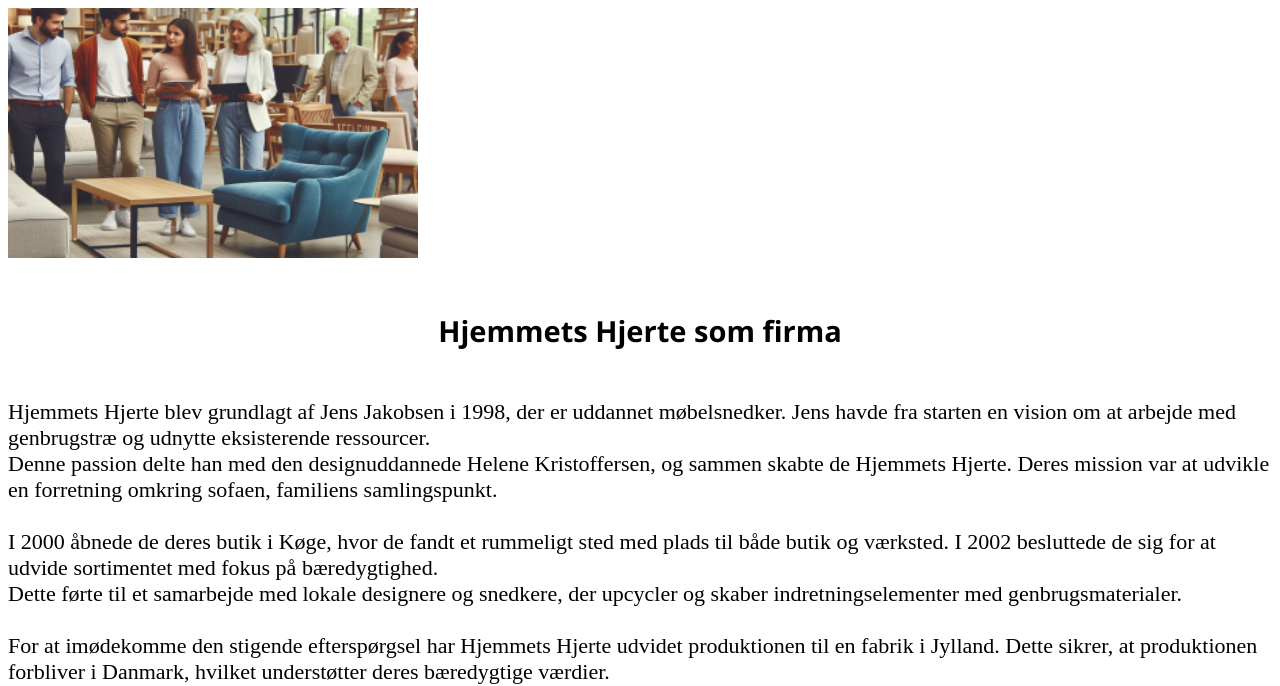
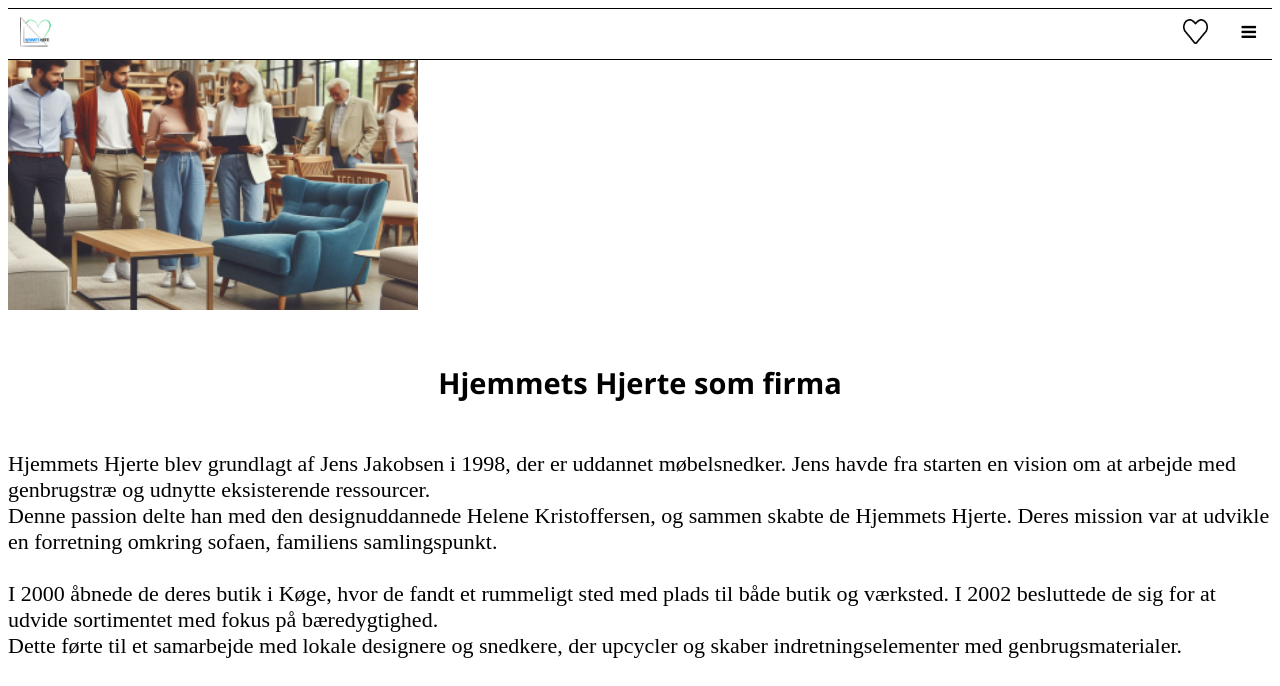
Before and after one commit to zenia2000/HHRims, a plain HTML site: page Om os.html in a window 1280 px wide. Shown: the top 686 px of the page. Drawn offline with nearby package versions, Linux system fonts and the light colour scheme; a web font is replaced by a local one.

Commit message:
Nu med Navbar.

```diff
--- a/Om os.html
+++ b/Om os.html
@@ -7,12 +7,36 @@
           content="width=device-width, user-scalable=no, initial-scale=1.0, maximum-scale=1.0, minimum-scale=1.0">
     <meta http-equiv="X-UA-Compatible" content="ie=edge">
     <link rel="stylesheet" href="style.css">
+    <link rel="stylesheet" href="style.css">
+    <link rel="stylesheet" href="https://cdnjs.cloudflare.com/ajax/libs/font-awesome/4.7.0/css/font-awesome.min.css">
+
 
 
     <title>Om os</title>
 </head>
 <!-- MIA's side -->
 <body>
+
+<!-- Top Navigation Menu -->
+<nav id="topnavi" class="topnav">
+    <a href="index.html"><img src="Miabilleder/logo-kopi.png" alt="logo" class="logo">
+    </a>
+
+    <a class="heart"><img src="Miabilleder/Vector.png" alt="hjerte" class="hjerte"></a>
+
+    <div id="myLinks">
+        <a href="#">Kollektion</a>
+        <a href="#">Interiør</a>
+        <a href="#">Om os</a>
+        <a href="#">Kontakt</a>
+    </div>
+
+    <a href="#" class="icon" onclick="myFunction()" >
+        <i class="fa fa-bars fa-2xl" ></i>
+    </a>
+
+</nav>
+
 <!--topbilledet på om os siden -->
 <img class="omosfirma" src="Miabilleder/image%2048.png" alt="firmabillede" width="410" height="250">
 
@@ -81,5 +105,6 @@
     </a>
 </main>
 
+<script src="js.js"></script>
 </body>
 </html>
--- a/style.css
+++ b/style.css
@@ -71,6 +71,64 @@ Når du vil bruge .maintext skal du i HTML skrive:
 
 /* MIA CSS */
 
+/*Navigationsbaren, fundet som "mobile navigation bar" på w3schools */
+
+.topnav {
+    overflow: hidden;
+    background-color: white;
+    position: relative;
+    display: flex;
+    width: 100%;
+    border-bottom: 1px solid black;
+    border-top: 1px solid black;
+}
+
+.topnav #myLinks {
+    display: none;
+}
+
+.topnav a {
+    color: black;
+    text-decoration: none;
+    font-size: 17px;
+    display: block;
+}
+
+.topnav a.icon {
+    background: white;
+    display: block;
+    position: absolute;
+    right: 0;
+    top: 0;
+}
+
+.topnav a:hover {
+    background-color: white;
+    color: black;
+}
+
+.logo{
+    width: 55px;
+    height: 45px;
+}
+.hjerte{
+    width: 25px;
+    height: 25px;
+    padding-top: 10px;
+}
+
+.fa-bars{
+    padding: 14px 16px;
+    color: black;
+}
+
+.heart{
+    margin-left: auto;
+    margin-right: 4rem;
+}
+
+
+
 
 /* til reklamevideoen*/
 .reklamevideo{
```
Also changed, not shown: app.js (+7 -0 lines), Miabilleder/Vector.png (added), Miabilleder/logo-kopi.png (added).
